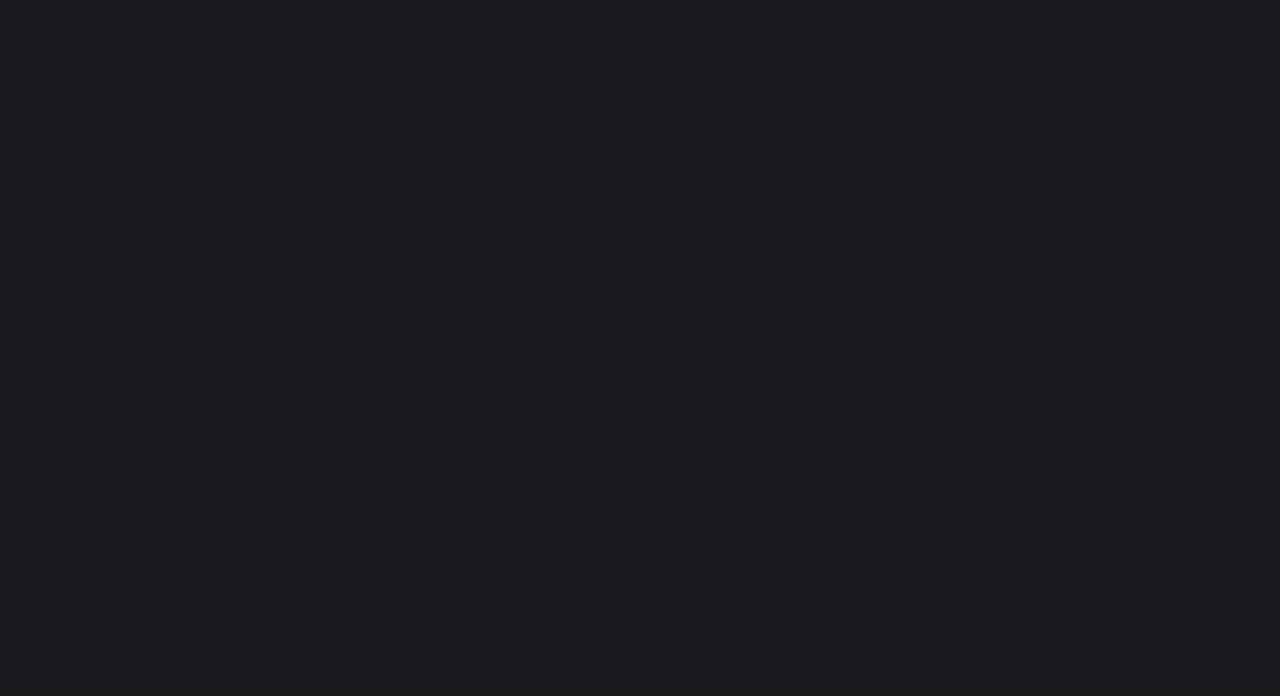
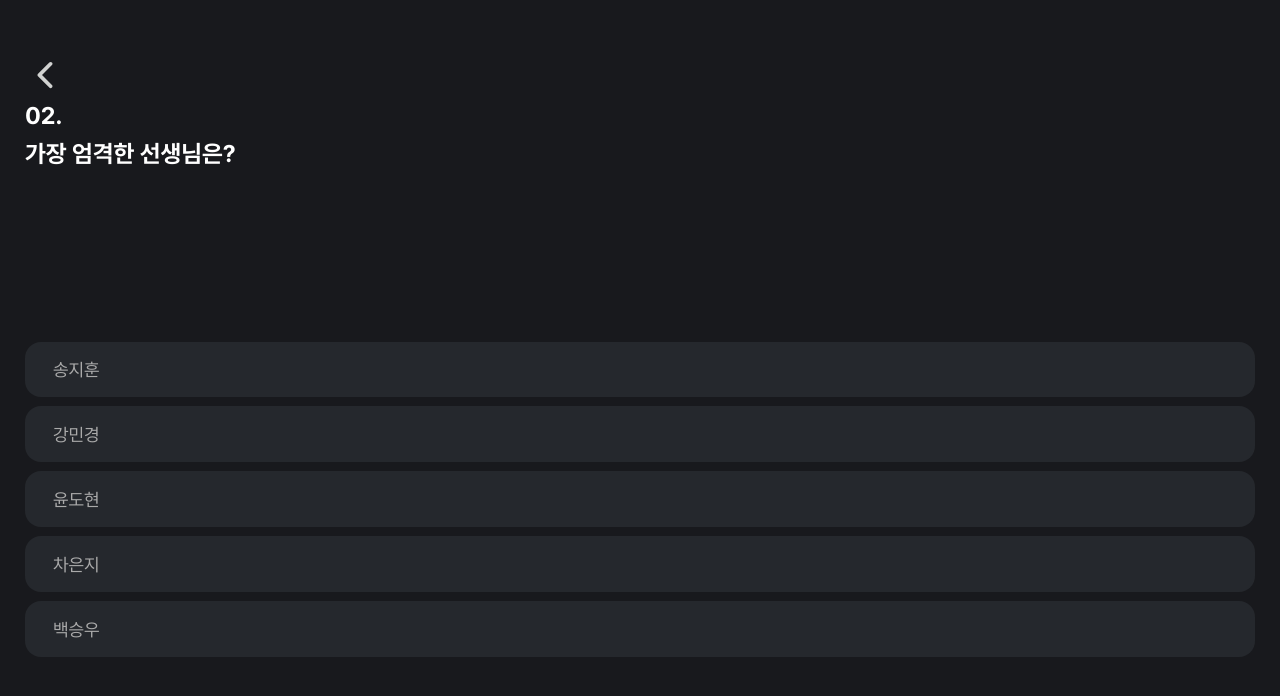
Before and after one commit to 2025-ITSHOW-CHUU/CHUU-frontend, a React (Create React App) app in the folder chuu-frontend/: page /encate/1 in a window 1280 px wide. Before the commit this address had no page. Shown: the top 696 px of the page. Built offline with nearby package versions, Linux system fonts and the light colour scheme.

Commit message:
Encate Page

```diff
--- a/chuu-frontend/src/components/EncateSelect.tsx
+++ b/chuu-frontend/src/components/EncateSelect.tsx
@@ -9,13 +9,12 @@ type QuestionType = {
   teacher: string[];
 };
 
-function EncateSelect({}) {
-  const [encateQuestion, setEncateQuestion] = useState([]);
+function EncateSelect() {
+  const [encateQuestion, setEncateQuestion] = useState<QuestionType[]>([]);
   const navigate = useNavigate();
 
   useEffect(() => {
-    const questions = encate.encate;
-    setEncateQuestion(questions);
+    setEncateQuestion(encate.encate);
   }, []);
 
   const onClick = (dir: string) => {
@@ -27,7 +26,9 @@ function EncateSelect({}) {
       {(Object.entries(encateQuestion) as [string, QuestionType][]).map(
         ([questionNumber, result]) => (
           <button
-            // onClick={onClick(`/encate/${questionNumber}`)}
+            key={questionNumber}
+            id={questionNumber}
+            onClick={() => onClick(`/encate/${questionNumber}`)}
             className={`${style["EnCateButton"]}`}
           >
             <p>{result.question}</p>
--- a/chuu-frontend/src/declarations.d.ts
+++ b/chuu-frontend/src/declarations.d.ts
@@ -1,5 +1,4 @@
 declare module "*.module.css";
-declare module "*.module.scss";
 declare module "*.svg" {
   import React from "react";
   const ReactComponent: React.FC<React.SVGProps<SVGSVGElement>>;
--- a/chuu-frontend/src/index.tsx
+++ b/chuu-frontend/src/index.tsx
@@ -8,6 +8,7 @@ import Search from "../src/pages/Search.tsx";
 import Result from "../src/pages/Result.tsx";
 import Test from "../src/pages/Test.tsx";
 import EncateList from "./pages/EncateList.tsx";
+import Encate from "./pages/Encate.tsx";
 import "./fonts/Font.css";
 
 const root = ReactDOM.createRoot(
@@ -21,6 +22,7 @@ root.render(
       <Route path="/result" element={<Result />} />
       <Route path="/test" element={<Test />} />
       <Route path="/encate" element={<EncateList />} />
+      <Route path="/encate/:id" element={<Encate />} />
     </Routes>
   </BrowserRouter>
 );
--- /dev/null
+++ b/chuu-frontend/src/pages/Encate.tsx
@@ -0,0 +1,52 @@
+import React, { useState, useEffect } from "react";
+import { useLocation } from "react-router-dom";
+import encate from "../assets/encate.json";
+import def from "../styles/Default.module.css";
+import style from "../styles/Encate.module.css";
+import { IoIosArrowBack } from "react-icons/io";
+import { useNavigate } from "react-router-dom";
+
+function Encate({}) {
+  const [questionNo, setQuestionNo] = useState("");
+  const [question, setQuestion] = useState("");
+  const [teachers, setTeachers] = useState([]);
+  const location = useLocation();
+  const navigate = useNavigate();
+
+  useEffect(() => {
+    const path = location.pathname.split("/");
+    const questionJson = encate.encate[parseInt(path[path.length - 1])];
+
+    setQuestionNo(questionJson.questionNumber.toString().padStart(2, "0"));
+    setQuestion(questionJson.question);
+    setTeachers(questionJson.teacher);
+  }, [location]);
+
+  const returnBack = () => {
+    navigate("/ㄷ");
+  };
+
+  return (
+    <div className={`${def["Body"]}`}>
+      <div onClick={returnBack} className={`${style["IconDiv"]}`}>
+        <IoIosArrowBack size="40px" />
+      </div>
+      <div className={`${style["EncateContainer"]}`}>
+        <div className={`${style["TitleDiv"]}`}>
+          <h2>{questionNo}.</h2>
+          <h2>{question}</h2>
+        </div>
+        <div className={`${style["EncateDiv"]}`}>
+          {teachers.map((teacher: string, i: number) => {
+            return (
+              <button key={i} id={i}>
+                {teacher}
+              </button>
+            );
+          })}
+        </div>
+      </div>
+    </div>
+  );
+}
+export default Encate;
--- a/chuu-frontend/src/pages/Home.tsx
+++ b/chuu-frontend/src/pages/Home.tsx
@@ -1,5 +1,4 @@
-import React, { useCallback } from "react";
-import { useEffect, useState } from "react";
+import React, { useState } from "react";
 import SearchBar from "../components/SearchBar.tsx";
 import Footer from "../components/Footer.tsx";
 import EncateResult from "../components/EncateResult.tsx";
@@ -10,7 +9,7 @@ import { ReactComponent as MainCharacter } from "../assets/main_character.svg";
 import { IoIosArrowForward } from "react-icons/io";
 import { useNavigate } from "react-router-dom";
 
-function Home({}) {
+function Home() {
   const [search, setSearch] = useState("");
   const navigate = useNavigate();
 
@@ -19,7 +18,7 @@ function Home({}) {
     console.log(value);
   };
 
-  const onClick = (dir: string) => {
+  const onClick = (dir: string) => () => {
     navigate(dir);
   };
 
--- /dev/null
+++ b/chuu-frontend/src/styles/Encate.module.css
@@ -0,0 +1,44 @@
+.IconDiv svg {
+  color: #d1d2d1;
+  padding: 0;
+}
+
+.EncateContainer {
+  display: flex;
+  flex-direction: column;
+  justify-content: space-between;
+  row-gap: 174px;
+}
+
+.TitleDiv {
+  display: flex;
+  flex-direction: column;
+  row-gap: 9px;
+}
+
+h2 {
+  color: white;
+  margin: 0;
+}
+
+.EncateDiv {
+  width: 100%;
+  display: flex;
+  flex-direction: column;
+  row-gap: 9px;
+}
+
+.EncateDiv > button {
+  background-color: #25282d;
+  padding: 14.91px 28px;
+  color: #aaaaaa;
+  font-size: 18px;
+  text-align: left;
+  border: 0;
+  outline: none;
+  border-radius: 16px;
+}
+
+.EncateDiv > button:hover {
+  color: #65e9ff;
+}
```
